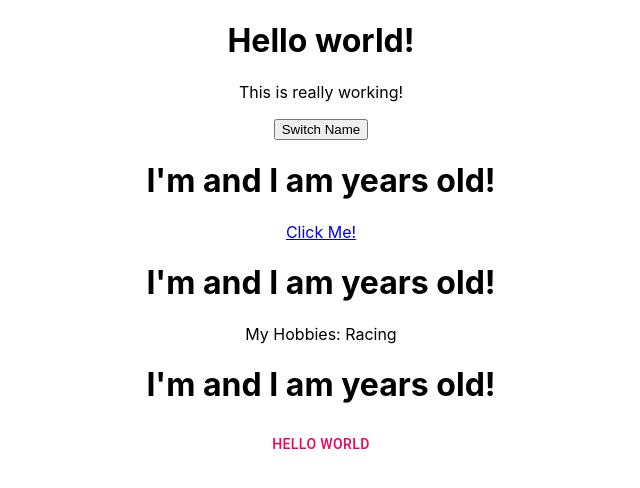
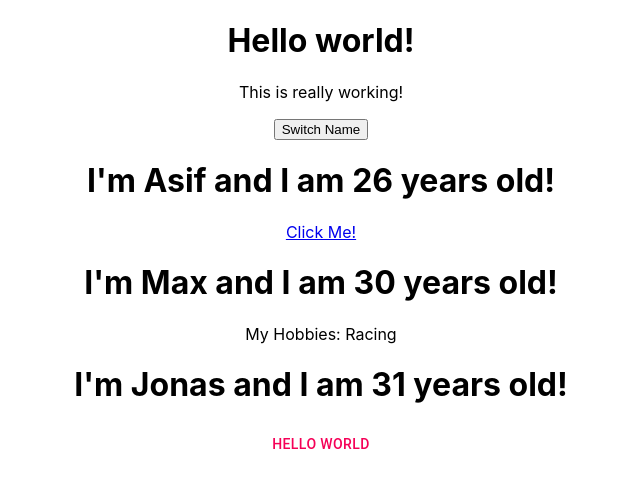
Before and after one commit to Asif-newaz/try-react, a React (Create React App) app: page / in a window 1280 px wide. Shown: the top 488 px of the page, without its empty margins (319-959 px from the left). Built offline with nearby package versions, Linux system fonts and the light colour scheme.

Commit message:
update app file

```diff
--- a/src/App.js
+++ b/src/App.js
@@ -9,7 +9,7 @@ import { Button } from "@material-ui/core";
 
 // Functional component
 const App = (props) => {
-  const [personState, setPersonState] = useState({
+  const [personsState, setPersonsState] = useState({
     persons: [
       { name: "Asif", age: 26 },
       { name: "Max", age: 30 },
@@ -19,13 +19,14 @@ const App = (props) => {
     otherState: "Some other value",
   });
 
+  console.log(personsState);
+
+
   const switchNameHandler = () => {
-    // console.log("Was clicked!");
-    //DON'T DO THIS: this.state.persons[1].name = "Asif Newaz";
-    setPersonState({
+    setPersonsState({
       persons: [
         { name: "Asif Newaz", age: 27 },
-        { name: "Max", age: 30 },
+        { name: "Maximillian", age: 30 },
         { name: "Jonas", age: 31 },
       ],
     });
@@ -35,14 +36,19 @@ const App = (props) => {
     <div className="App">
       <h1>Hello world!</h1>
       <p>This is really working!</p>
+
       <button onClick={switchNameHandler}>Switch Name</button>
-      <Person name={personState.name} age={personState.age}>
+
+      <Person name={personsState.persons[0].name} age={personsState.persons[0].age}>
         <a href="#">Click Me!</a>
       </Person>
-      <Person name={personState.name} age={personState.age}>
+
+      <Person name={personsState.persons[1].name} age={personsState.persons[1].age}>
         My Hobbies: Racing
       </Person>
-      <Person name={personState.name} age={personState.age} />
+
+      <Person name={personsState.persons[2].name} age={personsState.persons[2].age} />
+
       <Button color="secondary" disabled={false}>
         Hello World
       </Button>
```
Also changed, not shown: 1 other file (tests, documents, lock files or other folders).
